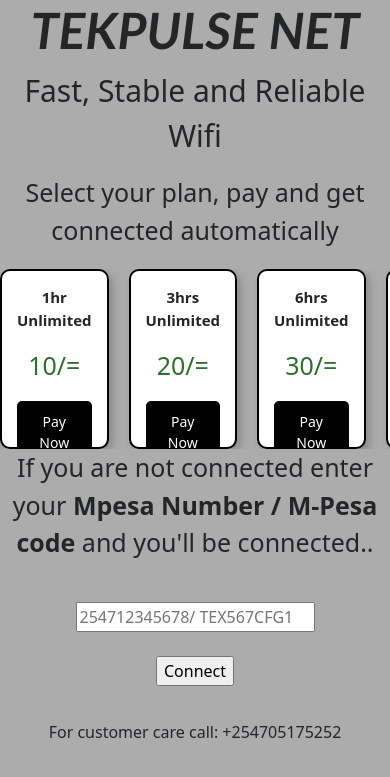
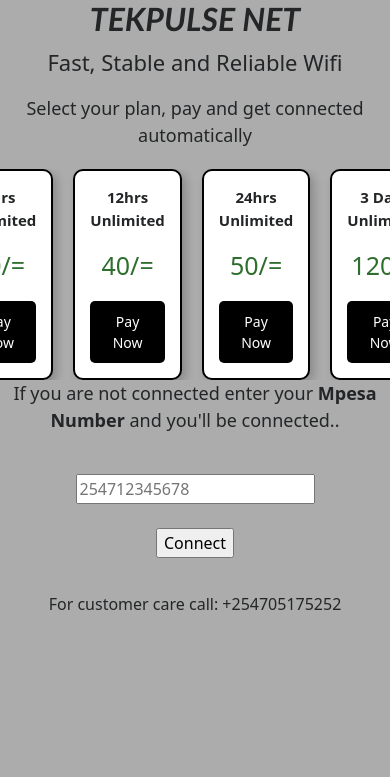
Before and after one commit to moseschondo/django-billing-system, a Django app: page /portal/ in a window 390 px wide. Shown: the top 777 px of the page. Run offline with Django 4.2, Linux system fonts and the light colour scheme; data comes from the database, SQL or seed files in the repository; both versions use the stored data as it was after the commit.

Commit message:
initial commit

```diff
--- a/Captive/static/Captive/index.css
+++ b/Captive/static/Captive/index.css
@@ -25,7 +25,8 @@
     justify-content: space-between;
     gap: 20px;
     margin-top: 20px;
-    overflow-x: auto; /* Allows horizontal scrolling */
+    overflow-x: auto;
+    justify-content: flex-start;
 }
 .planbox{
     width: 150px; /* Fixed width */
@@ -69,3 +70,22 @@
 .paybutton:hover{
     background-color: green;
 }
+
+@media (max-width: 600px) {
+    h1 {
+        font-size: 32px;
+    }
+    #p1 {
+        font-size: 22px;
+    }
+    #pi {
+        font-size: 18px;
+    }
+    .planbox {
+        max-width: 100%; /* full width cards on small screens */
+        height: auto;    /* allow height to grow with content */
+    }
+    .planscontainer {
+        justify-content: center;
+    }
+}
--- a/Captive/static/Captive/pay.css
+++ b/Captive/static/Captive/pay.css
@@ -1,5 +1,5 @@
 body,html{
-    background-color: rgba(197, 196, 186, 0.38);
+    background-image: url("static/images/images.jpeg");
     display: flex;
     justify-content: center;
 }
--- a/Captive/templates/Captive/index.html
+++ b/Captive/templates/Captive/index.html
@@ -31,14 +31,14 @@
 </form>
 
 </form>
-<center><p id="pi">If you are not connected enter your <strong>Mpesa Number / M-Pesa code</strong> and you'll be connected..</p></center>
+<center><p id="pi">If you are not connected enter your <strong>Mpesa Number</strong> and you'll be connected..</p></center>
 <br>
 <form action="" method="post">
     {%csrf_token%}
     {% if error %}
     <center><p style="color: red;">{{ error }}</p></center>
     {% endif %}
-    <center><input type="text" name="connect" placeholder="254712345678/ TEX567CFG1", required=True, maxlength="10"></center>
+    <center><input type="text" name="phone_connect" placeholder="254712345678" required=True, maxlength="10"></center>
     <br>
     <center><input type="submit" name="connected" value="Connect"></center>
 </form>
```
Also changed, not shown: ISPManagement/static/ISPManagement/dashboard.css (+41 -9 lines), Captive/static/images/images.jpeg (added), db.sqlite3.
